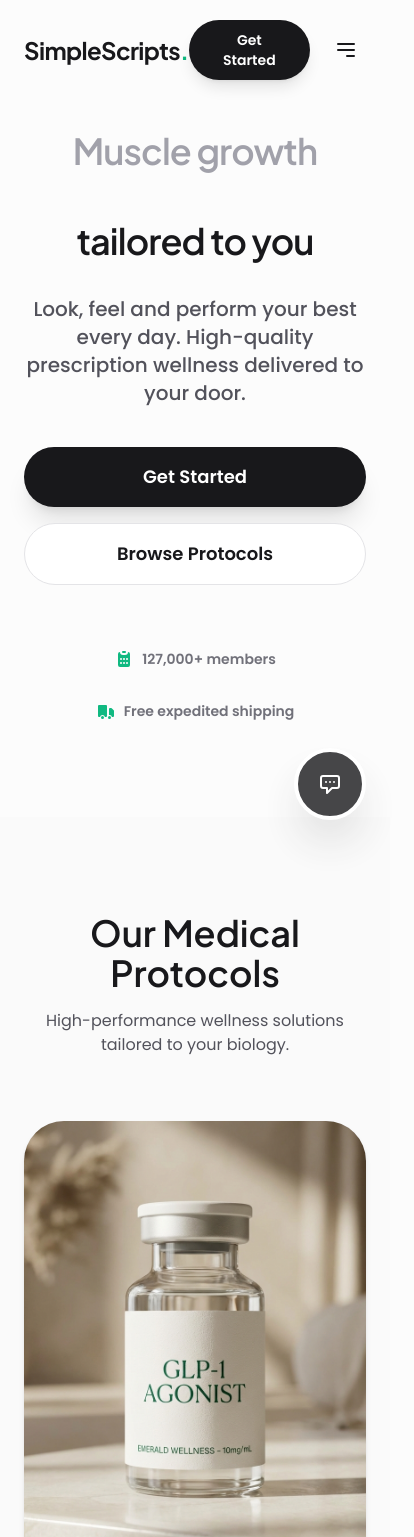
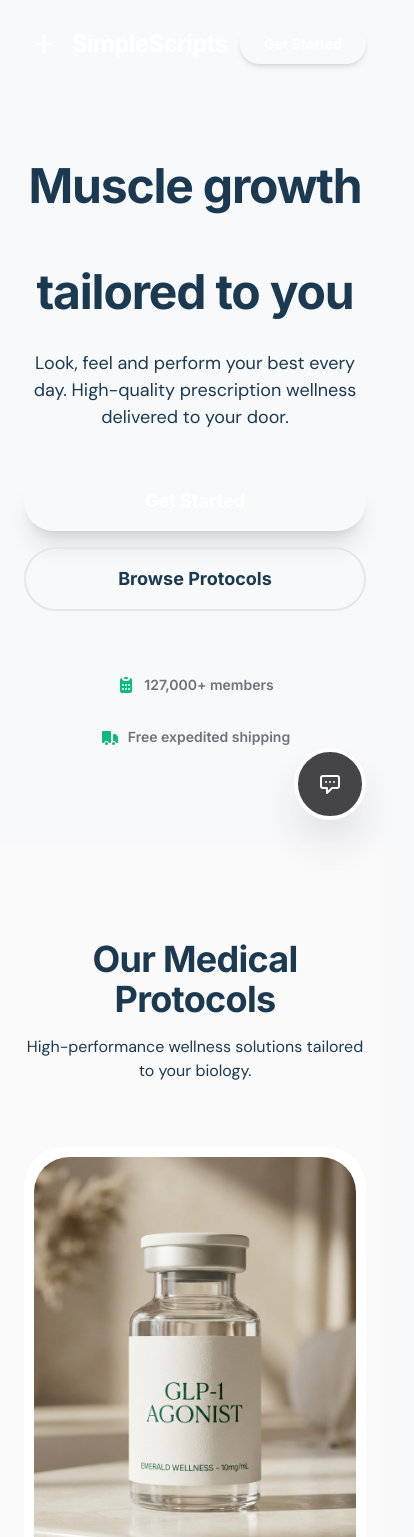
Before and after one commit to sfhighlight2/simplescripts, a React (Vite) app: page / in a window 390 px wide. Shown: the top 1537 px of the page, 414 px wide, since content can reach past the window. Built offline with nearby package versions, Linux system fonts and the light colour scheme.

Commit message:
Implement brand guidelines across all components

```diff
--- a/components/Footer.tsx
+++ b/components/Footer.tsx
@@ -3,65 +3,65 @@ import React from 'react';
 
 const Footer: React.FC = () => {
   return (
-    <footer className="bg-zinc-900 text-white py-24">
+    <footer className="bg-primary-navy text-white py-24">
       <div className="container mx-auto px-6">
         <div className="grid grid-cols-1 md:grid-cols-2 lg:grid-cols-4 gap-16 mb-24">
           <div className="space-y-8">
-            <a href="/" className="text-3xl font-extrabold tracking-tight text-white font-heading">
-              SimpleScripts<span className="text-emerald-500">.</span>
+            <a href="/" className="text-3xl font-bold tracking-tight text-white">
+              Simple<span className="text-primary-teal">Scripts</span>
             </a>
-            <p className="text-zinc-400 text-sm leading-relaxed">
+            <p className="text-white/60 text-sm leading-relaxed font-secondary">
               Sign up to receive health tips and early access to new treatments.
             </p>
             <div className="flex gap-2">
               <input
                 type="email"
                 placeholder="Enter your email"
-                className="bg-zinc-800 border-none rounded-xl px-4 py-3 text-sm flex-1 focus:ring-2 focus:ring-emerald-500"
+                className="bg-white/5 border border-white/10 rounded-xl px-4 py-3 text-sm flex-1 focus:ring-2 focus:ring-primary-teal outline-none"
               />
-              <button className="bg-emerald-500 text-zinc-900 px-6 py-3 rounded-xl font-bold text-sm hover:bg-emerald-400 transition-colors">
+              <button className="bg-primary-teal text-white px-6 py-3 rounded-xl font-bold text-sm hover:bg-opacity-90 transition-all active:scale-95 shadow-lg">
                 Join
               </button>
             </div>
           </div>
 
           <div>
-            <h4 className="text-sm font-bold uppercase tracking-widest mb-6 text-zinc-500">Popular</h4>
-            <ul className="space-y-4 text-sm text-zinc-400 font-medium">
-              <li><a href="#" className="hover:text-white transition-colors">GLP-1 Treatments</a></li>
-              <li><a href="#" className="hover:text-white transition-colors">Ozempic®</a></li>
-              <li><a href="#" className="hover:text-white transition-colors">Sermorelin</a></li>
-              <li><a href="#" className="hover:text-white transition-colors">NAD+</a></li>
+            <h4 className="text-sm font-bold uppercase tracking-widest mb-6 text-white/40">Popular</h4>
+            <ul className="space-y-4 text-sm text-white/60 font-secondary font-medium">
+              <li><a href="#" className="hover:text-primary-teal transition-colors">GLP-1 Treatments</a></li>
+              <li><a href="#" className="hover:text-primary-teal transition-colors">Ozempic®</a></li>
+              <li><a href="#" className="hover:text-primary-teal transition-colors">Sermorelin</a></li>
+              <li><a href="#" className="hover:text-primary-teal transition-colors">NAD+</a></li>
             </ul>
           </div>
 
           <div>
-            <h4 className="text-sm font-bold uppercase tracking-widest mb-6 text-zinc-500">Company</h4>
-            <ul className="space-y-4 text-sm text-zinc-400 font-medium">
-              <li><a href="#" className="hover:text-white transition-colors">About Us</a></li>
-              <li><a href="#" className="hover:text-white transition-colors">Our Blog</a></li>
-              <li><a href="#" className="hover:text-white transition-colors">Contact Us</a></li>
-              <li><a href="#" className="hover:text-white transition-colors">Careers</a></li>
+            <h4 className="text-sm font-bold uppercase tracking-widest mb-6 text-white/40">Company</h4>
+            <ul className="space-y-4 text-sm text-white/60 font-secondary font-medium">
+              <li><a href="#" className="hover:text-primary-teal transition-colors">About Us</a></li>
+              <li><a href="#" className="hover:text-primary-teal transition-colors">Our Blog</a></li>
+              <li><a href="#" className="hover:text-primary-teal transition-colors">Contact Us</a></li>
+              <li><a href="#" className="hover:text-primary-teal transition-colors">Careers</a></li>
             </ul>
           </div>
 
           <div>
-            <h4 className="text-sm font-bold uppercase tracking-widest mb-6 text-zinc-500">Legal</h4>
-            <ul className="space-y-4 text-sm text-zinc-400 font-medium">
-              <li><a href="#" className="hover:text-white transition-colors">Privacy Policy</a></li>
-              <li><a href="#" className="hover:text-white transition-colors">Terms of Service</a></li>
-              <li><a href="#" className="hover:text-white transition-colors">Safety Info</a></li>
+            <h4 className="text-sm font-bold uppercase tracking-widest mb-6 text-white/40">Legal</h4>
+            <ul className="space-y-4 text-sm text-white/60 font-secondary font-medium">
+              <li><a href="#" className="hover:text-primary-teal transition-colors">Privacy Policy</a></li>
+              <li><a href="#" className="hover:text-primary-teal transition-colors">Terms of Service</a></li>
+              <li><a href="#" className="hover:text-primary-teal transition-colors">Safety Info</a></li>
             </ul>
           </div>
         </div>
 
-        <div className="pt-12 border-t border-zinc-800 flex flex-col md:flex-row justify-between items-center gap-6">
-          <p className="text-zinc-500 text-xs font-medium">
+        <div className="pt-12 border-t border-white/10 flex flex-col md:flex-row justify-between items-center gap-6">
+          <p className="text-white/40 text-xs font-medium font-secondary">
             © 2024 SimpleScripts Wellness International Inc. All rights reserved.
           </p>
           <div className="flex gap-6">
             {['fb', 'ig', 'tw', 'li'].map(social => (
-              <a key={social} href="#" className="text-zinc-500 hover:text-white transition-colors uppercase text-[10px] font-black tracking-widest">
+              <a key={social} href="#" className="text-white/40 hover:text-white transition-colors uppercase text-[10px] font-black tracking-widest">
                 {social}
               </a>
             ))}
--- a/components/Header.tsx
+++ b/components/Header.tsx
@@ -1,47 +1,53 @@
-
 import React, { useState, useEffect } from 'react';
 
 const Header: React.FC = () => {
-  const [isScrolled, setIsScrolled] = useState(false);
+  const [isScrolled, setIsScrolled] = React.useState(false);
 
-  useEffect(() => {
-    const handleScroll = () => setIsScrolled(window.scrollY > 50);
+  React.useEffect(() => {
+    const handleScroll = () => setIsScrolled(window.scrollY > 20);
     window.addEventListener('scroll', handleScroll);
     return () => window.removeEventListener('scroll', handleScroll);
   }, []);
 
   return (
-    <header className={`fixed top-0 w-full z-50 transition-all duration-300 ${isScrolled ? 'bg-white/80 backdrop-blur-md shadow-sm py-3' : 'bg-transparent py-5'}`}>
-      <div className="container mx-auto px-6 flex items-center justify-between">
-        <div className="flex items-center gap-12">
-          <a href="/" className="text-2xl font-bold tracking-tight text-zinc-900 font-heading">
-            SimpleScripts<span className="text-emerald-500">.</span>
-          </a>
+    <header
+      className={`fixed top-0 left-0 right-0 z-[100] transition-all duration-300 ${isScrolled ? 'bg-primary-navy/95 backdrop-blur-md py-4 shadow-lg' : 'bg-primary-navy py-6'
+        }`}
+    >
+      <div className="container mx-auto px-6">
+        <nav className="flex items-center justify-between">
+          <div className="flex items-center gap-2 group cursor-pointer">
+            <div className="w-10 h-10 bg-primary-teal rounded-lg flex items-center justify-center transition-transform group-hover:scale-110">
+              <svg className="w-6 h-6 text-white" fill="none" viewBox="0 0 24 24" stroke="currentColor">
+                <path strokeLinecap="round" strokeLinejoin="round" strokeWidth={2.5} d="M12 4v16m8-8H4" />
+              </svg>
+            </div>
+            <span className="text-2xl font-bold text-white tracking-tight">
+              Simple<span className="text-primary-teal">Scripts</span>
+            </span>
+          </div>
 
-          <nav className="hidden lg:flex items-center gap-8">
+          <div className="hidden md:flex items-center gap-8">
             {['Weight Loss', 'Strength', 'Anti-Aging', 'Mood'].map((item) => (
               <a
                 key={item}
                 href={`#${item.toLowerCase().replace(' ', '-')}`}
-                className="text-sm font-medium text-zinc-700 hover:text-emerald-600 transition-colors"
+                className="text-sm font-semibold text-white/80 hover:text-primary-teal transition-colors"
               >
                 {item}
               </a>
             ))}
-          </nav>
-        </div>
+          </div>
 
-        <div className="flex items-center gap-4">
-          <a href="#" className="text-sm font-medium text-zinc-700 hover:text-zinc-900 hidden sm:block">Login</a>
-          <button className="bg-zinc-900 text-white px-6 py-2.5 rounded-full text-sm font-semibold hover:bg-zinc-800 transition-colors shadow-lg">
-            Get Started
-          </button>
-          <button className="lg:hidden p-2 text-zinc-900">
-            <svg className="w-6 h-6" fill="none" viewBox="0 0 24 24" stroke="currentColor">
-              <path strokeLinecap="round" strokeLinejoin="round" strokeWidth={2} d="M4 6h16M4 12h16m-7 6h7" />
-            </svg>
-          </button>
-        </div>
+          <div className="flex items-center gap-6">
+            <button className="hidden sm:block text-sm font-semibold text-white/80 hover:text-white transition-colors">
+              Login
+            </button>
+            <button className="bg-primary-teal text-white px-6 py-2.5 rounded-full font-bold text-sm hover:bg-opacity-90 transition-all shadow-md active:scale-95">
+              Get Started
+            </button>
+          </div>
+        </nav>
       </div>
     </header>
   );
--- a/components/Hero.tsx
+++ b/components/Hero.tsx
@@ -26,23 +26,23 @@ const Hero: React.FC = () => {
   }, [subIndex, index, reverse]);
 
   return (
-    <section className="pt-32 pb-24 overflow-hidden">
+    <section className="pt-40 pb-24 bg-brand-light overflow-hidden">
       <div className="container mx-auto px-6">
         <div className="max-w-7xl mx-auto text-center">
 
-          <h1 className="text-4xl md:text-5xl lg:text-6xl font-semibold tracking-tight text-zinc-900 mb-8 leading-tight min-h-[120px] md:min-h-0">
-            <span className="text-zinc-400 block md:inline">{words[index].substring(0, subIndex)}</span>
+          <h1 className="text-[48px] md:text-[56px] lg:text-[64px] font-bold tracking-tight text-primary-navy mb-8 leading-[1.1] min-h-[120px] md:min-h-0">
+            <span className="text-primary-teal block md:inline">{words[index].substring(0, subIndex)}</span>
             <br className="md:hidden" />
             <span className="block md:inline ml-0 md:ml-4">tailored to you</span>
           </h1>
-          <p className="text-xl text-zinc-600 max-w-2xl mx-auto mb-10 font-medium">
+          <p className="text-[18px] text-secondary-text max-w-2xl mx-auto mb-10 font-secondary">
             Look, feel and perform your best every day. High-quality prescription wellness delivered to your door.
           </p>
           <div className="flex flex-col sm:flex-row justify-center gap-4 mb-16">
-            <button className="bg-zinc-900 text-white px-10 py-4 rounded-full font-semibold text-lg hover:bg-zinc-800 transition-all shadow-xl">
+            <button className="bg-primary-teal text-white px-10 py-4 rounded-full font-bold text-lg hover:bg-opacity-90 transition-all shadow-xl active:scale-95">
               Get Started
             </button>
-            <button className="bg-white text-zinc-900 border border-zinc-200 px-10 py-4 rounded-full font-semibold text-lg hover:bg-zinc-50 transition-all">
+            <button className="bg-transparent text-primary-navy border-2 border-primary-navy px-10 py-4 rounded-full font-bold text-lg hover:bg-primary-navy hover:text-white transition-all">
               Browse Protocols
             </button>
           </div>
--- a/components/ServicesSection.tsx
+++ b/components/ServicesSection.tsx
@@ -7,30 +7,30 @@ const ServicesSection: React.FC = () => {
     <section className="py-24 bg-zinc-50">
       <div className="container mx-auto px-6">
         <div className="text-center mb-16">
-          <h2 className="text-4xl md:text-5xl font-semibold text-zinc-900 mb-4">Our Medical Protocols</h2>
-          <p className="text-zinc-600 max-w-2xl mx-auto">High-performance wellness solutions tailored to your biology.</p>
+          <h2 className="text-4xl md:text-5xl font-bold text-primary-navy mb-4">Our Medical Protocols</h2>
+          <p className="text-secondary-text max-w-2xl mx-auto font-secondary">High-performance wellness solutions tailored to your biology.</p>
         </div>
 
         <div className="grid grid-cols-1 md:grid-cols-2 lg:grid-cols-4 gap-6">
           {PRODUCTS.map((product) => (
-            <div key={product.id} className="group cursor-pointer">
-              <div className="relative aspect-[3/4] rounded-[2.5rem] overflow-hidden bg-zinc-200 mb-6 shadow-md transition-transform duration-500 group-hover:-translate-y-2">
+            <div key={product.id} className="group cursor-pointer bg-white p-2 rounded-[2.5rem] border-2 border-transparent hover:border-primary-teal/20 transition-all">
+              <div className="relative aspect-[3/4] rounded-[2.2rem] overflow-hidden bg-brand-light mb-6 shadow-sm transition-transform duration-500 group-hover:-translate-y-2">
                 <img
                   src={product.image}
                   alt={product.title}
                   className="w-full h-full object-cover group-hover:scale-110 transition-transform duration-700"
                 />
-                <div className="absolute inset-0 bg-gradient-to-t from-black/60 via-transparent to-transparent opacity-0 group-hover:opacity-100 transition-opacity duration-300" />
+                <div className="absolute inset-0 bg-gradient-to-t from-primary-navy/40 via-transparent to-transparent opacity-0 group-hover:opacity-100 transition-opacity duration-300" />
                 <div className="absolute bottom-6 left-6 right-6 translate-y-4 opacity-0 group-hover:translate-y-0 group-hover:opacity-100 transition-all duration-300">
-                  <button className="w-full py-3 bg-white text-zinc-900 rounded-full font-semibold text-sm shadow-xl">
+                  <button className="w-full py-3 bg-primary-teal text-white rounded-full font-bold text-sm shadow-xl active:scale-95">
                     Get Started
                   </button>
                 </div>
               </div>
-              <div>
-                <h3 className="text-xl font-semibold text-zinc-900 group-hover:text-emerald-600 transition-colors">{product.title}</h3>
-                <p className="text-zinc-500 text-sm font-medium">{product.subtitle}</p>
-                <p className="text-emerald-600 font-bold text-sm mt-2">{product.price}</p>
+              <div className="px-4 pb-4">
+                <h3 className="text-lg font-bold text-primary-navy group-hover:text-primary-teal transition-colors leading-tight">{product.title}</h3>
+                <p className="text-secondary-text text-xs uppercase tracking-wider font-bold mt-1">{product.subtitle}</p>
+                <p className="text-primary-teal font-bold text-sm mt-3">{product.price}</p>
               </div>
             </div>
           ))}
--- a/constants.tsx
+++ b/constants.tsx
@@ -16,7 +16,7 @@ export const PRODUCTS: Product[] = [
     title: 'Sermorelin Injections',
     subtitle: 'for muscle support',
     price: 'From $126 first month',
-    image: 'https://images.unsplash.com/photo-1587854692152-cbe660dbbb88?q=80&w=2069&auto=format&fit=crop', // Medical vial placeholder
+    image: '/vial_glp1.png',
     category: 'strength'
   },
   {
@@ -24,7 +24,7 @@ export const PRODUCTS: Product[] = [
     title: 'NAD+ Injections',
     subtitle: 'for energy and longevity',
     price: 'From $145 first month',
-    image: 'https://images.unsplash.com/photo-1584308666744-24d5c474f2ae?q=80&w=2030&auto=format&fit=crop', // Blue vial placeholder
+    image: '/vial_glp1.png',
     category: 'anti-aging'
   },
   {
@@ -32,7 +32,7 @@ export const PRODUCTS: Product[] = [
     title: 'MIC+B12 Therapy',
     subtitle: 'for mood and energy',
     price: 'As low as $106/mo',
-    image: 'https://images.unsplash.com/photo-1612277795421-9bc7706a4a34?q=80&w=2070&auto=format&fit=crop', // Glass vial placeholder
+    image: '/vial_glp1.png',
     category: 'mood'
   }
 ];
--- a/index.html
+++ b/index.html
@@ -1,35 +1,61 @@
-
 <!DOCTYPE html>
 <html lang="en">
+
 <head>
   <meta charset="UTF-8" />
   <meta name="viewport" content="width=device-width, initial-scale=1.0" />
   <title>Eden Wellness | Personalized Health & Longevity</title>
-    <meta name="description" content="A high-performance wellness platform featuring health calculators, product discovery, and AI-powered health advice." />
+  <meta name="description"
+    content="A high-performance wellness platform featuring health calculators, product discovery, and AI-powered health advice." />
   <meta name="keywords" content="wellness, health assistant, BMI calculator, GLP-1, NAD+, longevity" />
   <script src="https://cdn.tailwindcss.com"></script>
   <link rel="preconnect" href="https://fonts.googleapis.com">
   <link rel="preconnect" href="https://fonts.gstatic.com" crossorigin>
-    <link href="https://fonts.googleapis.com/css2?family=Poppins:wght@300;400;500;600;700&family=Plus+Jakarta+Sans:wght@500;600;700;800&display=swap" rel="stylesheet">
+  <link
+    href="https://fonts.googleapis.com/css2?family=Inter:wght@400;600;700&family=DM+Sans:wght@400&family=Plus+Jakarta+Sans:wght@500;600;700;800&display=swap"
+    rel="stylesheet">
   <style>
     body {
-        font-family: 'Poppins', sans-serif;
-        background-color: #fcfcfc;
+      font-family: 'Inter', sans-serif;
+      background-color: #F7F9FB;
+      /* brand-light */
+      color: #1B3A52;
+      /* primary-navy */
     }
-      h1, h2, h3, h4, .font-heading {
-        font-family: 'Plus Jakarta Sans', sans-serif;
+
+    h1,
+    h2,
+    h3,
+    h4,
+    .font-heading {
+      font-family: 'Inter', sans-serif;
+      font-weight: 700;
+      letter-spacing: -0.02em;
     }
+
+    .font-secondary {
+      font-family: 'DM Sans', sans-serif;
+    }
+
     .no-scrollbar::-webkit-scrollbar {
       display: none;
     }
+
     .no-scrollbar {
       -ms-overflow-style: none;
       scrollbar-width: none;
     }
+
     @keyframes marquee {
-        0% { transform: translateX(0); }
-        100% { transform: translateX(-50%); }
+      0% {
+        transform: translateX(0);
       }
+
+      100% {
+        transform: translateX(-50%);
+      }
+    }
+
     .animate-marquee {
       display: flex;
       width: max-content;
@@ -38,8 +64,10 @@
   </style>
   <link rel="stylesheet" href="/index.css">
 </head>
+
 <body>
   <div id="root"></div>
   <script type="module" src="/index.tsx"></script>
 </body>
+
 </html>
```
Also changed, not shown: components/ExpertSection.tsx (+8 -8 lines), components/WhySection.tsx (+52 -33 lines), tailwind.config.js (+8 -0 lines). Lines whose indentation alone changed are shown as unchanged.
